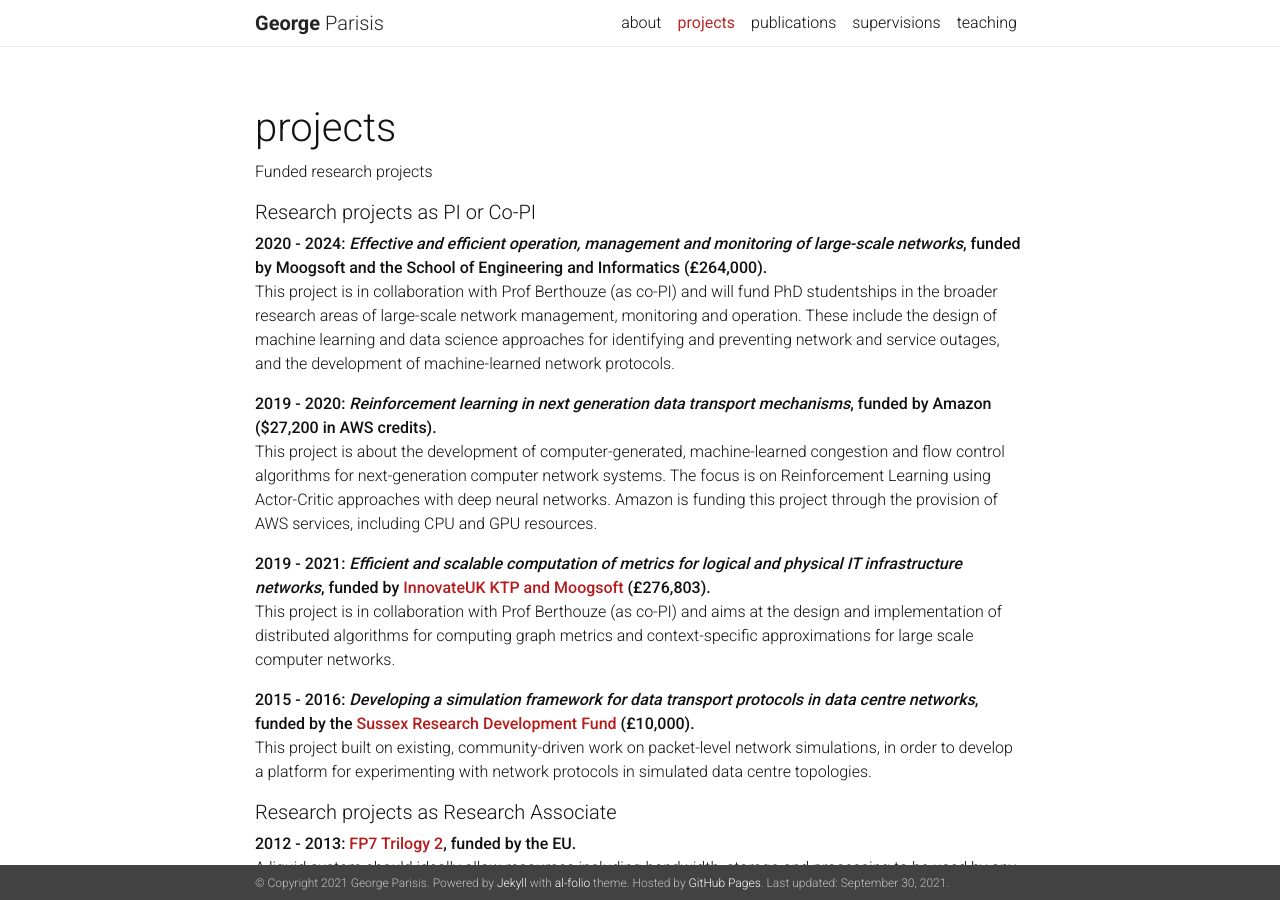
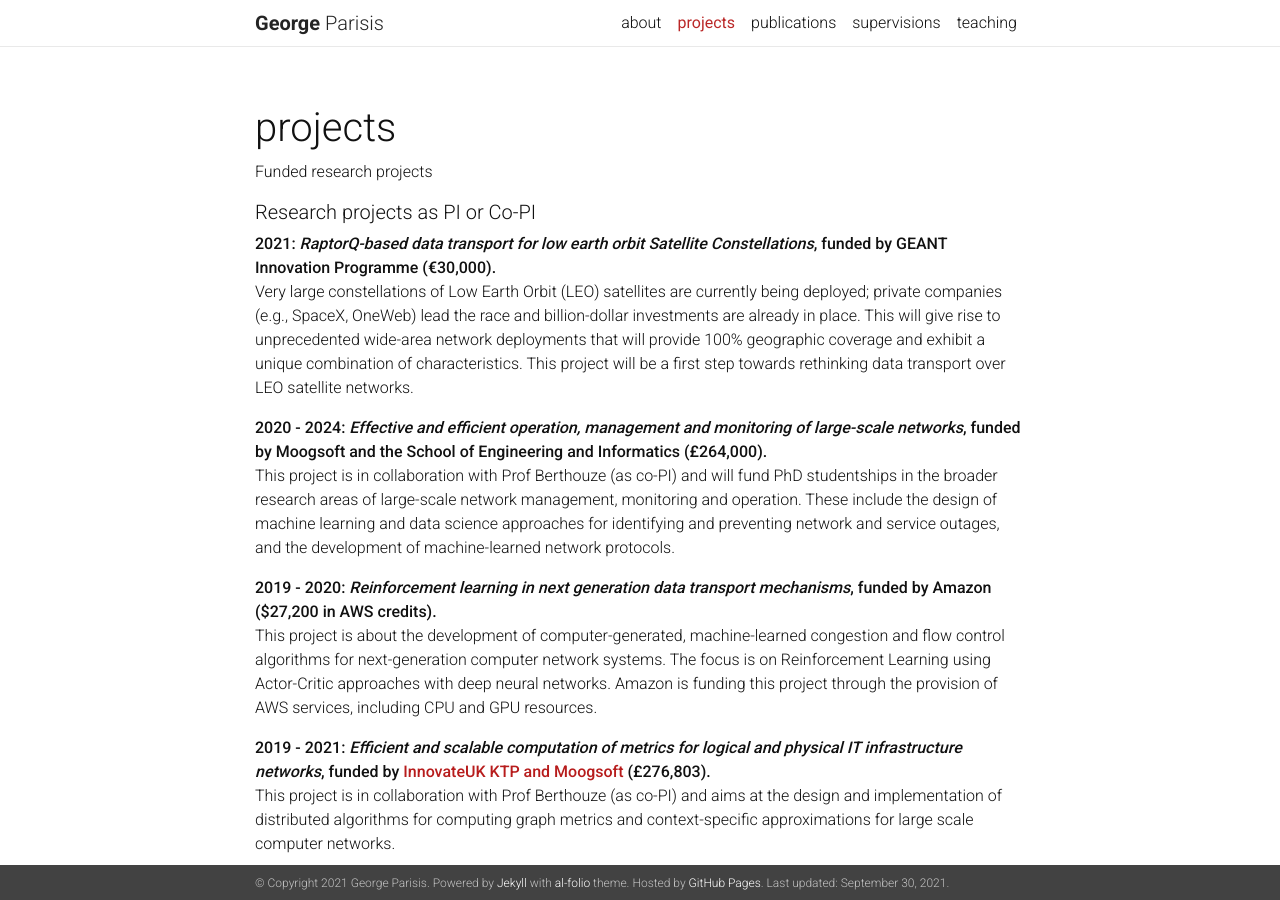
Before and after one commit to georgeparisis/georgeparisis.github.io, a Jekyll site: the page built from _pages/projects.md, in a window 1280 px wide and 900 px high. Built offline with Jekyll 4.4.1, drawn with Linux system fonts in a browser that asks for light colours; nearby versions of some CDN libraries; a style sheet for code colours, icons or effects is not loaded.

Commit message:
updated projects

```diff
--- a/_pages/projects.md
+++ b/_pages/projects.md
@@ -7,6 +7,10 @@ nav: true
 ---
 
 ##### Research projects as PI or Co-PI
+
+**2021: *RaptorQ-based data transport for low earth orbit Satellite Constellations*, funded by GEANT Innovation Programme (€30,000).**
+<br>
+Very large constellations of Low Earth Orbit (LEO) satellites are currently being deployed; private companies (e.g., SpaceX, OneWeb) lead the race and billion-dollar investments are already in place. This will give rise to unprecedented wide-area network deployments that will provide 100% geographic coverage and exhibit a unique combination of characteristics. This project will be a first step towards rethinking data transport over LEO satellite networks.
 
 **2020 - 2024: *Effective and efficient operation, management and monitoring of large-scale networks*, funded by Moogsoft and the School of Engineering and Informatics (£264,000).**
 <br>
```
